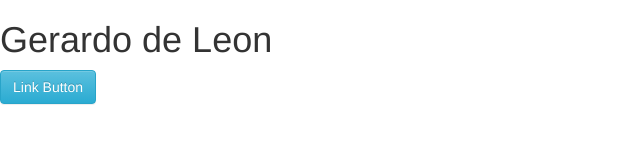
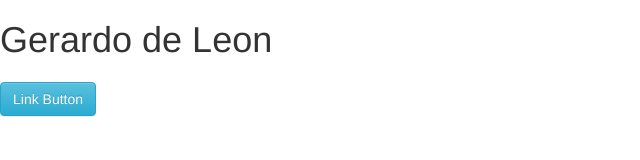
Before and after one commit to jerrydeleon/jerrydeleon.github.io, a plain HTML site: page index.html in a window 1280 px wide. Shown: the whole page, without its empty margins (0-640 px from the left). Drawn offline with nearby package versions, Linux system fonts and the light colour scheme.

Commit message:
Update index.html

```diff
--- a/index.html
+++ b/index.html
@@ -11,7 +11,7 @@
 </head>
 <body>
     <h1>Gerardo de Leon </h1>
-   <a href="/Users/jerrydeleon/Desktop/Gerardo_deLeon_Resume.pdf" class="btn btn-info" role="button">Link Button</a>
+   <h2><a href="/Users/jerrydeleon/Desktop/Gerardo_deLeon_Resume.pdf" class="btn btn-info" role="button">Link Button</a></h2>
     <script src="https://ajax.googleapis.com/ajax/libs/jquery/1.12.4/jquery.min.js"></script>
     <script src="https://maxcdn.bootstrapcdn.com/bootstrap/3.3.7/js/bootstrap.min.js" integrity="sha384-Tc5IQib027qvyjSMfHjOMaLkfuWVxZxUPnCJA7l2mCWNIpG9mGCD8wGNIcPD7Txa" crossorigin="anonymous"></script>
 </body>
```
